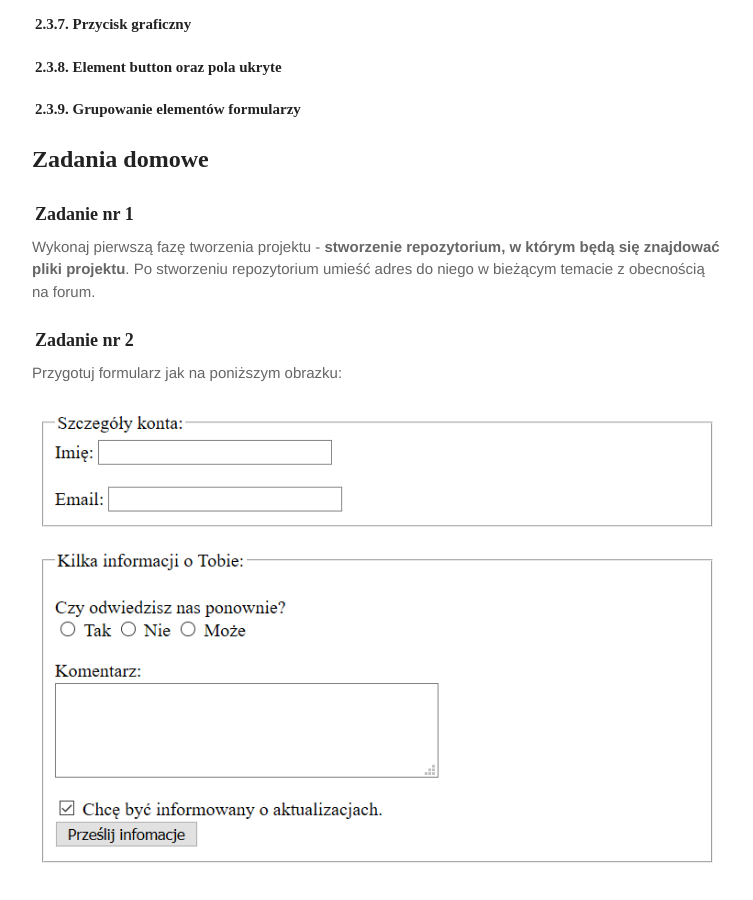
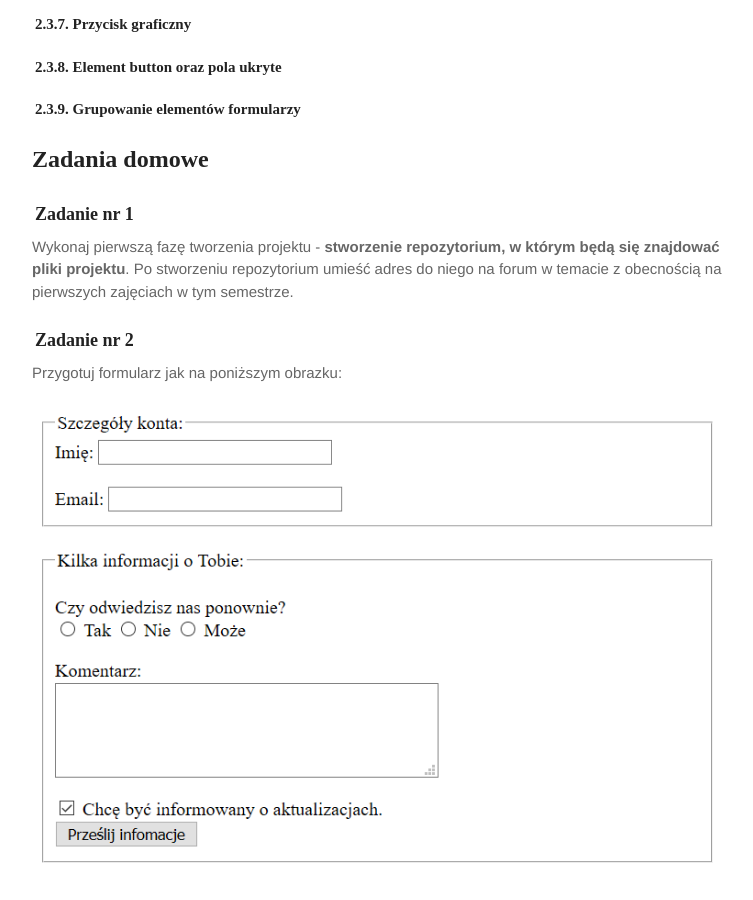
Before and after one commit to marcin-szczepanski/TWE, a Jekyll site: the page built from zajecia/1B/zaj01.md, in a window 1280 px wide and 900 px high, scrolled down 1880 px. Shown: the whole window, without its empty margins (263-1016 px from the left). Built offline with Jekyll 4.4.1, drawn with Linux system fonts in a browser that asks for light colours; some web fonts are replaced.

Commit message:
Add zaj01 in module 1B

```diff
--- a/zajecia/1B/zaj01.md
+++ b/zajecia/1B/zaj01.md
@@ -83,7 +83,7 @@ Przeanalizuj poniższy kod źródłowy:
 ## Zadania domowe
 
 ### Zadanie nr 1
-Wykonaj pierwszą fazę tworzenia projektu - **stworzenie repozytorium, w którym będą się znajdować pliki projektu**. Po stworzeniu repozytorium umieść adres do niego w bieżącym temacie z obecnością na forum.
+Wykonaj pierwszą fazę tworzenia projektu - **stworzenie repozytorium, w którym będą się znajdować pliki projektu**. Po stworzeniu repozytorium umieść adres do niego na forum w temacie z obecnością na pierwszych zajęciach w tym semestrze.
 
 ### Zadanie nr 2
 Przygotuj formularz jak na poniższym obrazku:
```
